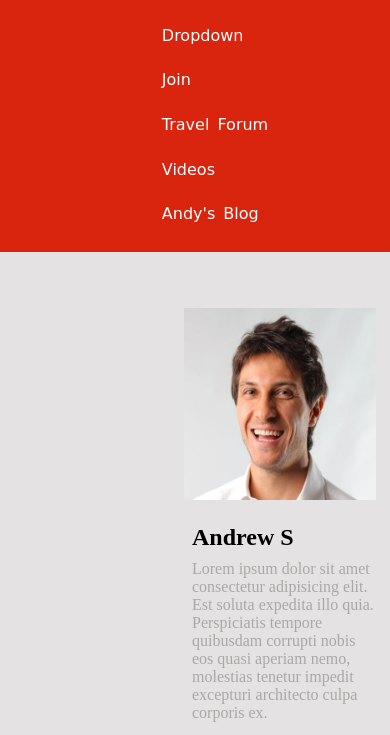
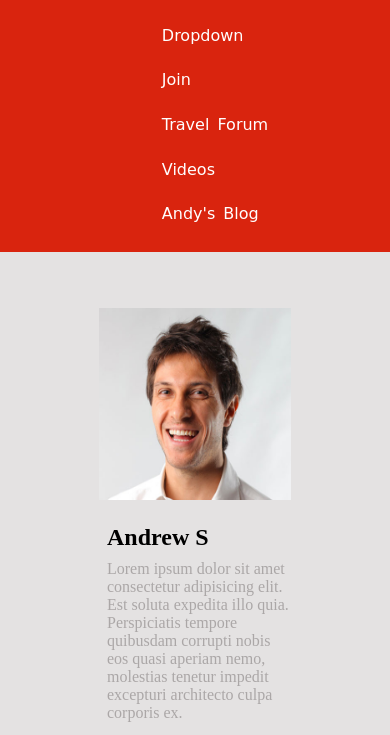
Before and after one commit to nosheeno/flextask, a plain HTML site: page index.html in a window 390 px wide. Shown: the part 107-842 px from the top of the page. Drawn offline with Linux system fonts and the light colour scheme.

Commit message:
chageses

```diff
--- a/css/styles.css
+++ b/css/styles.css
@@ -40,7 +40,7 @@ body{
     /* height: 31rem;
     align-items: center; */
     background-color: #e4e2e2;
-    padding: 5rem 13rem;
+    padding: 5rem 6rem;
 
 }
 .container-wrappar img{
@@ -106,7 +106,7 @@ body{
 }
     .container-wrappar {
     flex-wrap: wrap;
-    padding: 3rem 11rem;
+    padding: 3rem 5rem;
 }
     .footer{
     justify-content: center;
```
